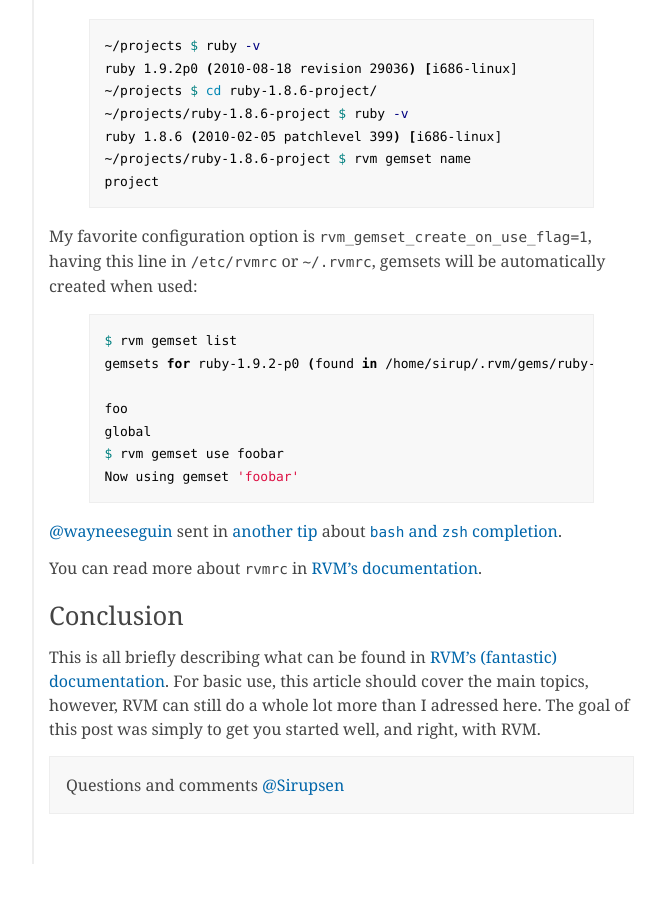
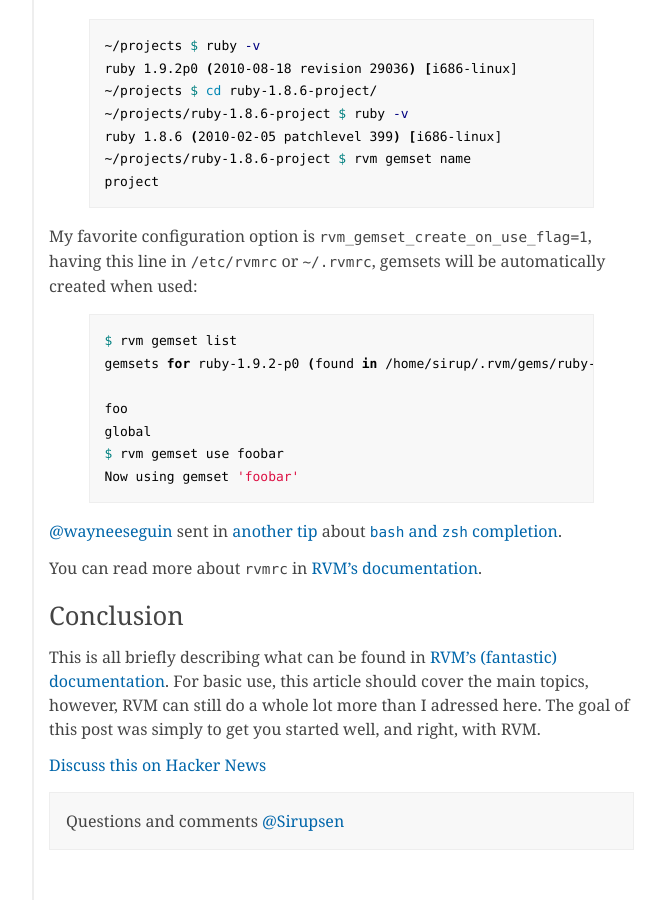
Before and after one commit to igor47/blog, a Jekyll site: the page built from _posts/2010-09-07-get-started-right-with-rvm.md, in a window 1280 px wide and 900 px high, scrolled down 5022 px. Shown: the whole window, without its empty margins (218-883 px from the left). Built offline with Jekyll 4.4.1, drawn with Linux system fonts in a browser that asks for light colours; Markdown is read by kramdown in place of the engine named in the settings; comment, search, counter and statistics services are not loaded; before the commit the page ends 5886 px from its top, so only the background shows below that.

Commit message:
Hacker news link

```diff
--- a/_posts/2010-09-07-get-started-right-with-rvm.md
+++ b/_posts/2010-09-07-get-started-right-with-rvm.md
@@ -234,3 +234,5 @@ You can read more about `rvmrc` in [RVM's documentation](http://rvm.beginrescuee
 ## Conclusion
 
 This is all briefly describing what can be found in [RVM's (fantastic) documentation](http://rvm.beginrescueend.com/). For basic use, this article should cover the main topics, however, RVM can still do a whole lot more than I adressed here. The goal of this post was simply to get you started well, and right, with RVM.
+
+[Discuss this on Hacker News](http://news.ycombinator.com/item?id=1686435)
```
